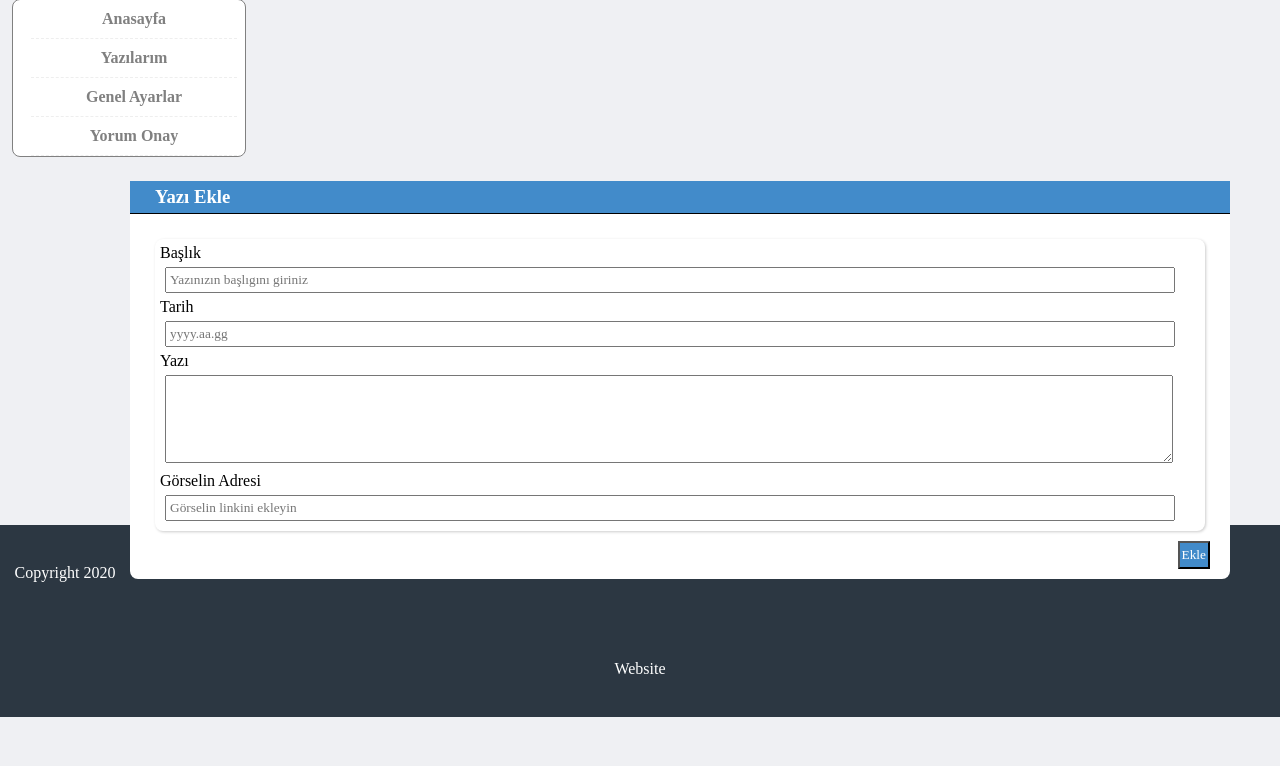
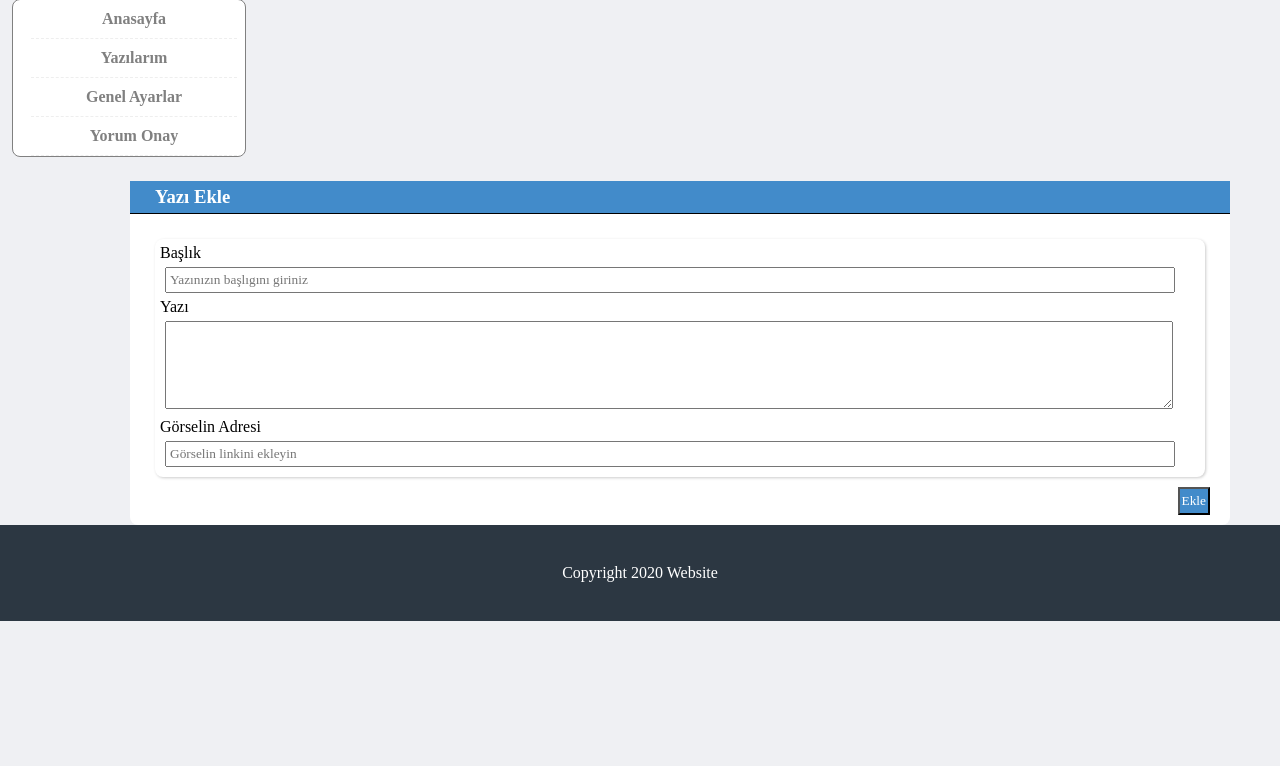
Before and after one commit to korcilm/blog-sitesi, a PHP site: page /admin/yazi-ekle.php in a window 1280 px wide. Shown: the part 97-863 px from the top of the page. After the commit the page ends 718 px from the top, so only its background shows below. Run offline with PHP 8.4, Linux system fonts and the light colour scheme; the visitor is signed in with stand-in values (Sample User, id 1); data comes from the database, SQL or seed files in the repository.

Commit message:
Update yazi-ekle.php

```diff
--- a/admin/yazi-ekle.php
+++ b/admin/yazi-ekle.php
@@ -3,7 +3,6 @@
 
 <!-- side bar -->
 <?php include 'sidebar.php'; ?>
-
 
 <div class="container">
 	<div class="right">
@@ -21,12 +20,6 @@
 						</div>
 					</div>
 
-					<div class="form-group">
-						<label for="inputEmail3" class="col-sm-2 control-label">Tarih</label>
-						<div class="column">
-							<input type="text" name="yazi_tarih" class="form-control" placeholder="yyyy.aa.gg" required>
-						</div>
-					</div>
 					<div class="form-group">
 						<label for="inputEmail3" class="col-sm-2 control-label">Yazı</label>
 						<div class="column">
```
